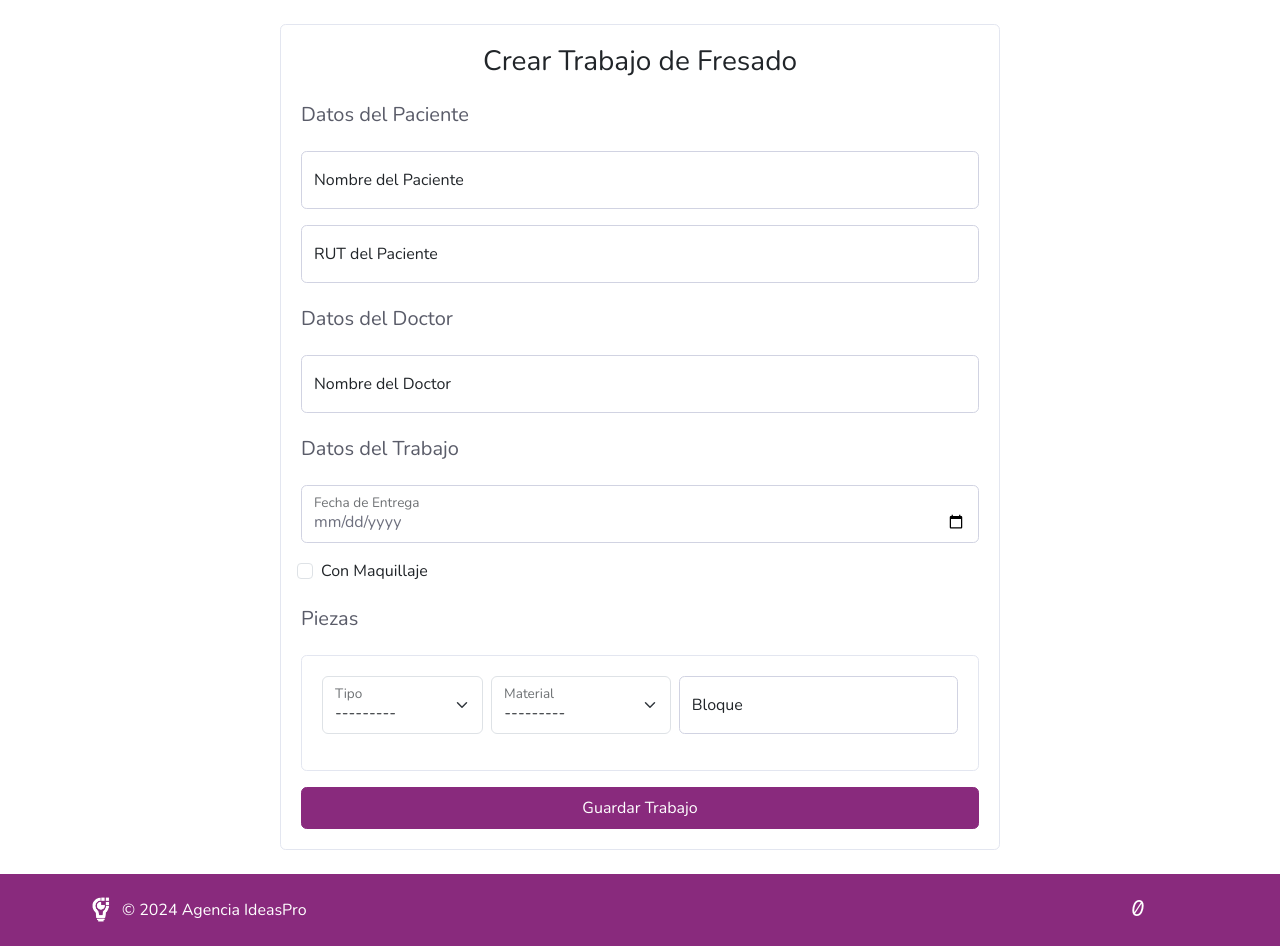
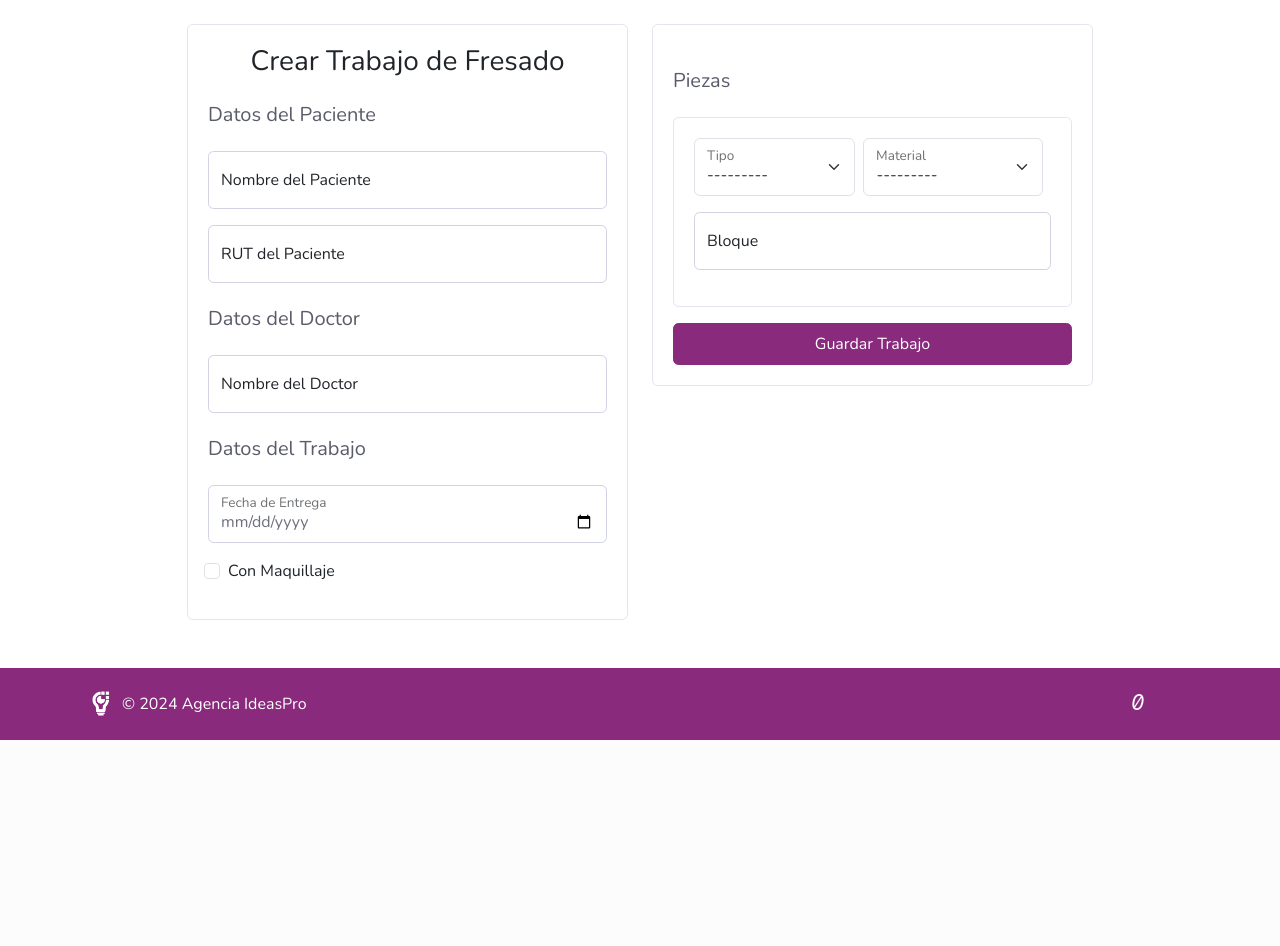
Before and after one commit to Daniher01/tuimagen_lab, a Django app: page /trabajos/crear-trabajo-fresado/ in a window 1280 px wide. Shown: the part 68-1014 px from the top of the page. After the commit the page ends 808 px from the top, so only its background shows below. Run offline with Django 5.2, Linux system fonts and the light colour scheme; some libraries are stand-ins or nearby versions.

Commit message:
se mejora el formulario de fresado

```diff
--- a/app/tuimagen_lab/templates/trabajos/crear_trabajo_fresado.html
+++ b/app/tuimagen_lab/templates/trabajos/crear_trabajo_fresado.html
@@ -5,16 +5,18 @@
 {% block content %}
 <div class="container">
     <div class="row justify-content-center">
-        <div class="col-md-8">
-            <div class="card">
+        <div class="col-md-10">
+            <div class="row">
+                <!-- Tarjeta para Datos del Paciente, Doctor y Trabajo -->
+                <div class="col-md-6">
+                    <div class="card mb-4">
                         <div class="card-body">
                             <h2 class="h3 mb-3 fw-normal text-center">Crear Trabajo de Fresado</h2>
                             <form method="post" class="needs-validation" novalidate>
                                 {% csrf_token %}
-
                                 <h4 class="h5 my-4 text-gray-800">Datos del Paciente</h4>
                                 <div class="form-floating mb-3">
-                            <input type="text" class="form-control" id="{{ paciente_form.name.id_for_label }}" name="{{ paciente_form.name.html_name }}" placeholder="Nombre del Paciente"  required>
+                                    <input type="text" class="form-control" id="{{ paciente_form.name.id_for_label }}" name="{{ paciente_form.name.html_name }}" placeholder="Nombre del Paciente" required>
                                     <label for="{{ paciente_form.name.id_for_label }}">Nombre del Paciente</label>
                                     {% for error in paciente_form.name.errors %}
                                         <div class="invalid-feedback d-block">{{ error }}</div>
@@ -53,6 +55,14 @@
                                     {% endfor %}
                                 </div>
 
+                        </div>
+                    </div>
+                </div>
+
+                <!-- Tarjeta para Piezas -->
+                <div class="col-md-6">
+                    <div class="card mb-4">
+                        <div class="card-body">
                             <h4 class="h5 my-4 text-gray-800">Piezas</h4>
                                 {{ pieza_formset.management_form }}
                                 {% for form in pieza_formset %}
@@ -94,6 +104,10 @@
                                     <button type="submit" class="btn btn-primary w-100 py-2">Guardar Trabajo</button>
                                 </div>
                             </form>
+                        </div>
+                    </div>
+                </div>
+            </div>
 
             {% if paciente_form.errors or doctor_form.errors or trabajo_form.errors or pieza_formset.non_form_errors %}
             <div class="alert alert-danger mt-3" role="alert">
@@ -129,6 +143,4 @@
         </div>
     </div>
 </div>
-    </div>
-</div>
 {% endblock %}
```
Lines whose indentation alone changed are shown as unchanged.
